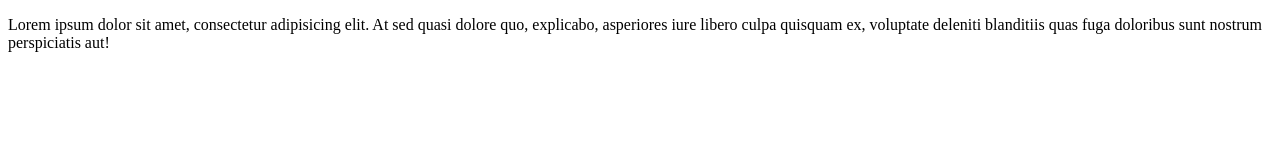
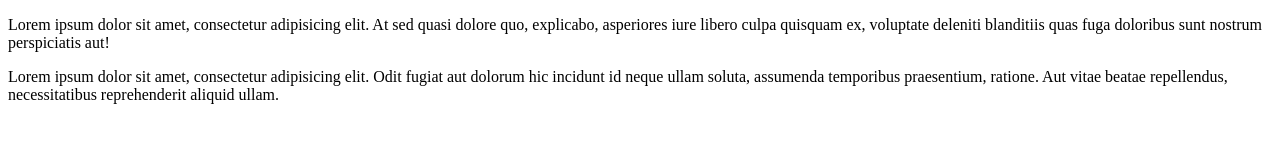
Before and after one commit to maciekabramowski/rabarbar, a plain HTML site: page index.html in a window 1280 px wide. Drawn offline with Linux system fonts and the light colour scheme.

Commit message:
drugi paragraf

```diff
--- a/index.html
+++ b/index.html
@@ -6,5 +6,6 @@
 </head>
 <body>
     <p>Lorem ipsum dolor sit amet, consectetur adipisicing elit. At sed quasi dolore quo, explicabo, asperiores iure libero culpa quisquam ex, voluptate deleniti blanditiis quas fuga doloribus sunt nostrum perspiciatis aut!</p>
+    <p>Lorem ipsum dolor sit amet, consectetur adipisicing elit. Odit fugiat aut dolorum hic incidunt id neque ullam soluta, assumenda temporibus praesentium, ratione. Aut vitae beatae repellendus, necessitatibus reprehenderit aliquid ullam.</p>
 </body>
 </html>
```
